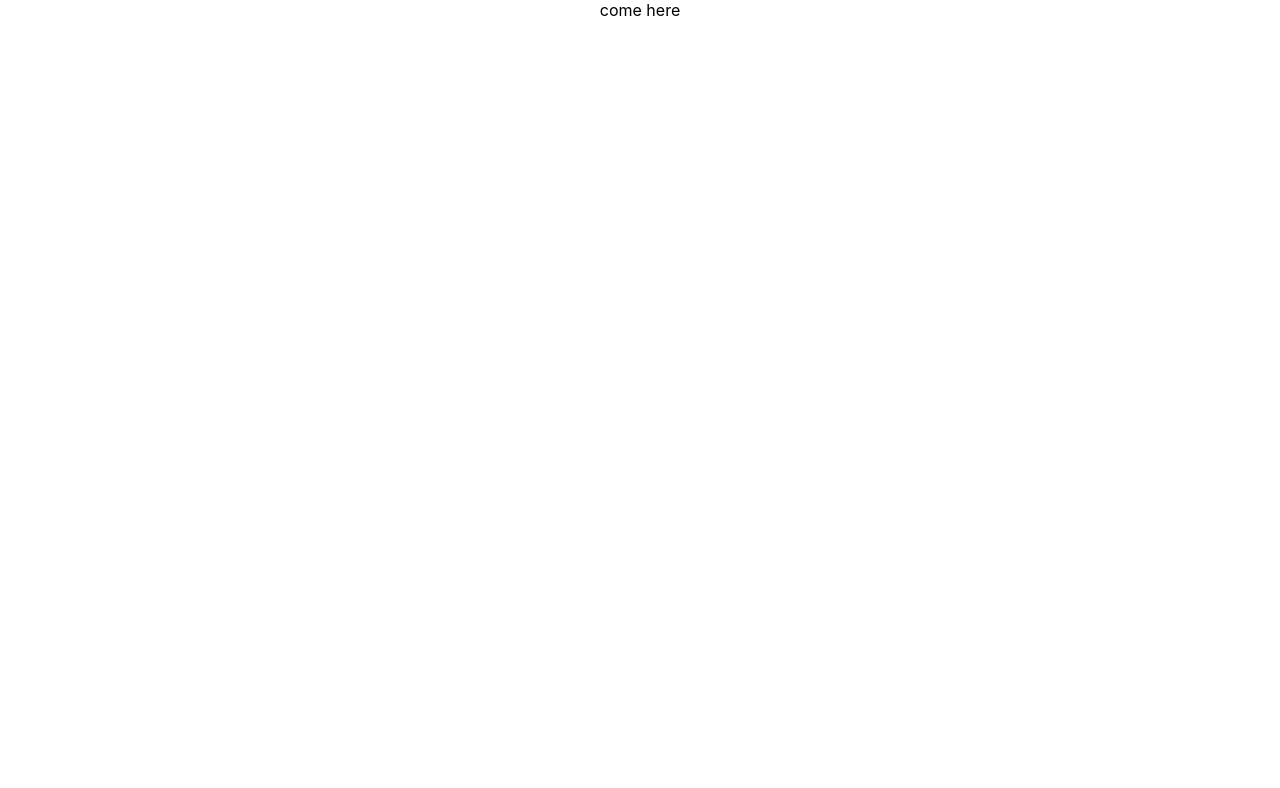
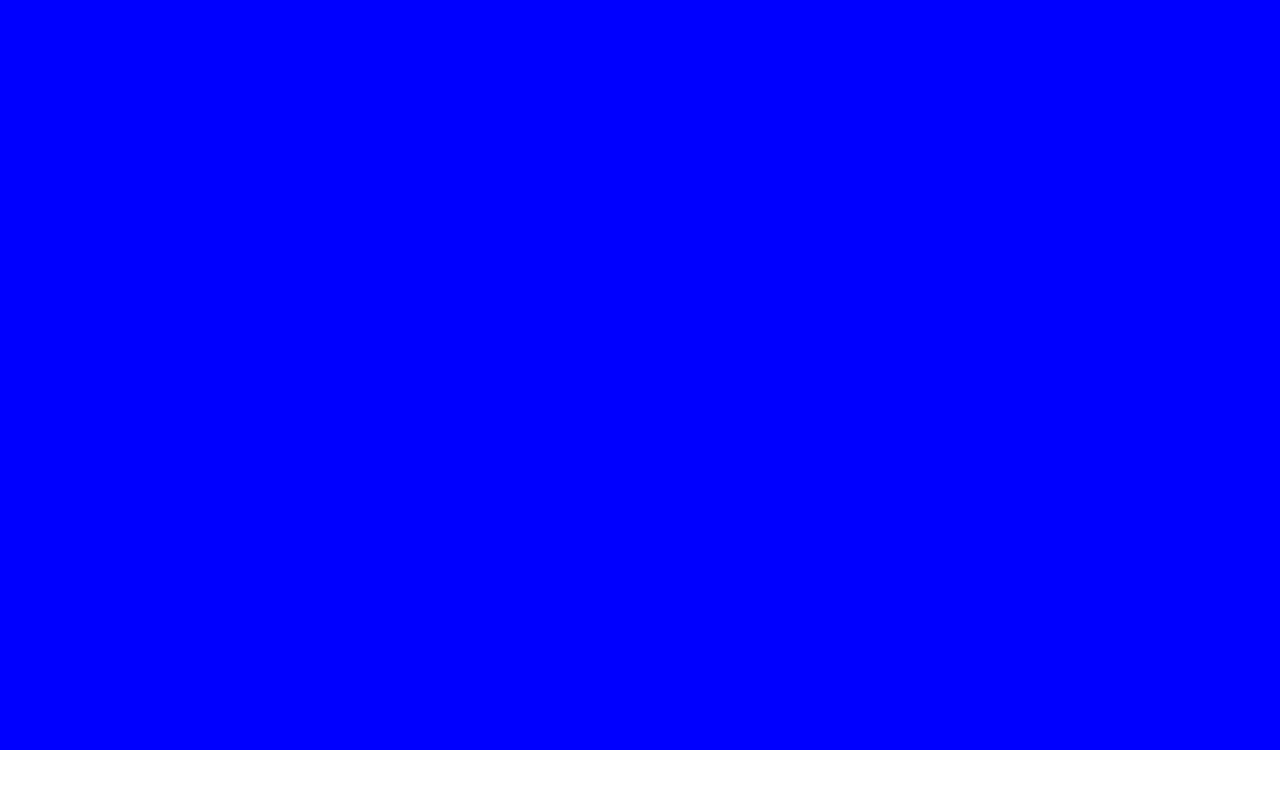
Before and after one commit to payal1206/Chat_Plus_App, a React (Create React App) app: page / in a window 1280 px wide. Shown: the top 788 px of the page. Built offline with nearby package versions, Linux system fonts and the light colour scheme.

Commit message:
added dashboard

```diff
--- a/package.json
+++ b/package.json
@@ -3,6 +3,7 @@
   "version": "0.1.0",
   "private": true,
   "dependencies": {
+    "@material-ui/core": "^4.12.3",
     "@testing-library/jest-dom": "^5.11.4",
     "@testing-library/react": "^11.1.0",
     "@testing-library/user-event": "^12.1.10",
--- a/src/App.js
+++ b/src/App.js
@@ -1,7 +1,12 @@
 import "./App.css";
+import Dashboard from "./component/dashboard/dashboard";
 
 function App() {
-  return <div className="App">come here</div>;
+  return (
+    <div className="App">
+      <Dashboard />
+    </div>
+  );
 }
 
 export default App;
--- /dev/null
+++ b/src/component/dashboard/dashboard.js
@@ -0,0 +1,20 @@
+import React from "react";
+import { Paper } from "@material-ui/core";
+
+export default function Dashboard() {
+  return (
+    <div
+      style={{
+        backgroundColor: "#0000ff",
+        width: "100%",
+        height: "750px",
+      }}
+    >
+      <Paper>
+        <div></div>
+        <div></div>
+        <div></div>
+      </Paper>
+    </div>
+  );
+}
```
Also changed, not shown: src/component/dashboard/sidepanel/side.css (added), src/component/dashboard/sidepanel/sidepanel.js (added), src/component/signin/signin.js (added), src/component/signup/signup.js (added), 1 other file (tests, documents, lock files or other folders).
